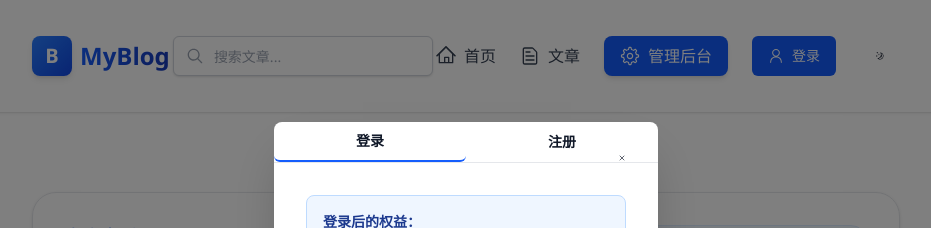
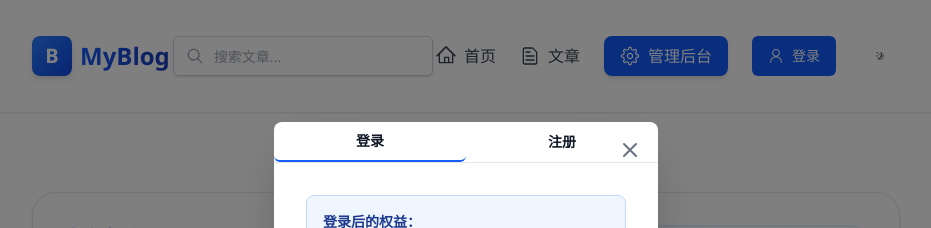
Before and after one commit to BqLee-AI/blog-FE, a React (Vite) app: page / in a window 1280 px wide. Both pictures are taken after a click on the button "登录". Shown: the top 228 px of the page, without its empty margins (174-1105 px from the left). Built offline with nearby package versions, Linux system fonts and the light colour scheme.

Commit message:
fix(auth): restore login close icon size

```diff
--- a/src/features/auth/components/LoginPopover.tsx
+++ b/src/features/auth/components/LoginPopover.tsx
@@ -110,16 +110,15 @@ export default function LoginPopover({ isOpen, onClose }: LoginPopoverProps) {
       {/* 弹窗内容 */}
       <div className="hover-card relative bg-white dark:bg-gray-800 rounded-lg shadow-2xl overflow-hidden w-full max-w-sm mx-4">
         {/* 关闭按钮 */}
-        <Button
+        <button
           type="button"
           onClick={onClose}
-          variant="ghost"
-          className="absolute right-4 top-4 z-10 h-10 w-10 p-0 text-gray-500 hover:bg-transparent hover:text-gray-700 dark:text-gray-400 dark:hover:text-gray-200"
+          className="absolute right-4 top-4 z-10 text-gray-500 dark:text-gray-400 hover:text-gray-700 dark:hover:text-gray-200"
         >
           <svg className="w-6 h-6" fill="none" stroke="currentColor" viewBox="0 0 24 24">
             <path strokeLinecap="round" strokeLinejoin="round" strokeWidth={2} d="M6 18L18 6M6 6l12 12" />
           </svg>
-        </Button>
+        </button>
 
         {/* 选项卡标签 */}
         <div className="flex border-b border-gray-200 dark:border-gray-700">
```
